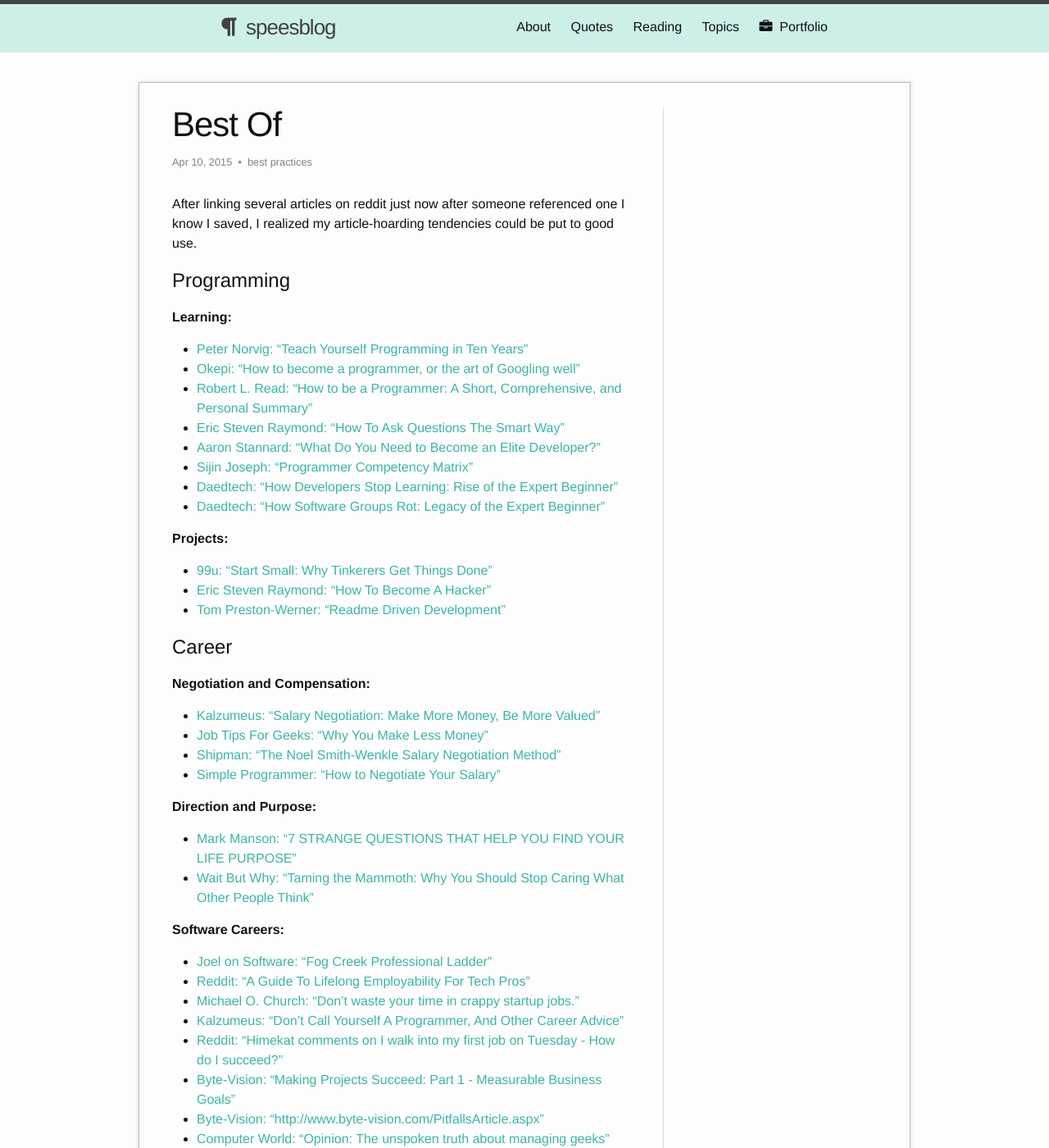
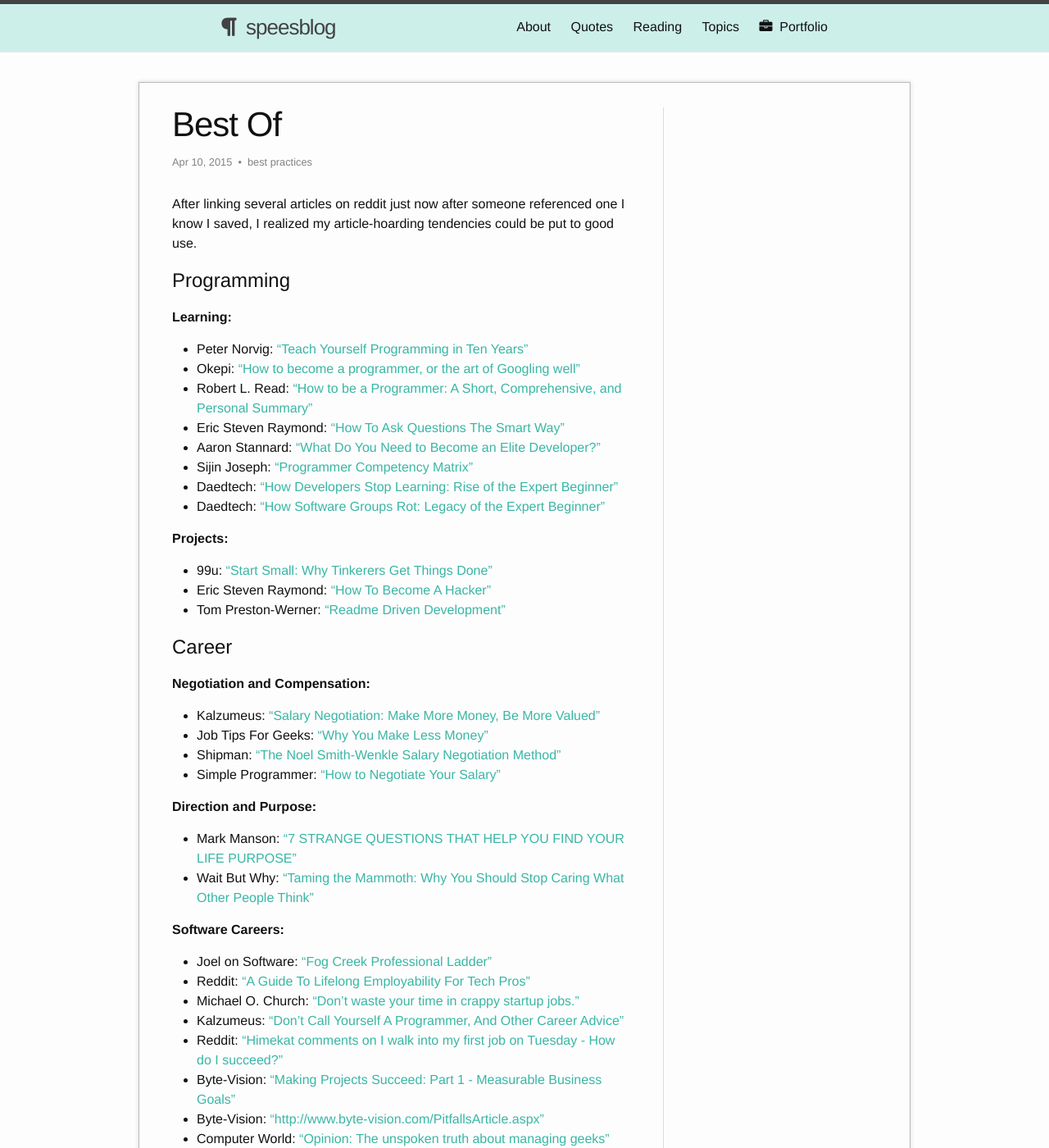
Before and after one commit to shelbyspees/speesblog, a Jekyll site: the page built from _posts/2015-04-10-best-of.md, in a window 1280 px wide and 1400 px high. Shown: the whole window at 82% size. Built offline with Jekyll 4.4.1, drawn with Linux system fonts in a browser that asks for light colours; nearby versions of some CDN libraries; some of the changed lines change nothing that is shown; some of the changed text lies outside the part shown.

Commit message:
Fix links

```diff
--- a/_posts/2015-04-10-best-of.md
+++ b/_posts/2015-04-10-best-of.md
@@ -10,52 +10,52 @@ After linking several articles on reddit just now after someone referenced one I
 
 **Learning:**
 
-- [Peter Norvig: "Teach Yourself Programming in Ten Years"](http://norvig.com/21-days.html)
-- [Okepi: "How to become a programmer, or the art of Googling well"](https://okepi.wordpress.com/2014/08/21/how-to-become-a-programmer-or-the-art-of-googling-well/)
-- [Robert L. Read: "How to be a Programmer: A Short, Comprehensive, and Personal Summary"](http://samizdat.mines.edu/howto/HowToBeAProgrammer.html)
-- [Eric Steven Raymond: "How To Ask Questions The Smart Way"](http://www.catb.org/esr/faqs/smart-questions.html)
-- [Aaron Stannard: "What Do You Need to Become an Elite Developer?"](http://www.aaronstannard.com/what-do-you-need-to-become-an-elite-developer/)
-- [Sijin Joseph: "Programmer Competency Matrix"](http://sijinjoseph.com/programmer-competency-matrix/)
-- [Daedtech: "How Developers Stop Learning: Rise of the Expert Beginner"](http://www.daedtech.com/how-developers-stop-learning-rise-of-the-expert-beginner)
-- [Daedtech: "How Software Groups Rot: Legacy of the Expert Beginner"](http://www.daedtech.com/how-software-groups-rot-legacy-of-the-expert-beginner)
+- Peter Norvig: ["Teach Yourself Programming in Ten Years"](http://norvig.com/21-days.html)
+- Okepi: ["How to become a programmer, or the art of Googling well"](https://okepi.wordpress.com/2014/08/21/how-to-become-a-programmer-or-the-art-of-googling-well/)
+- Robert L. Read: ["How to be a Programmer: A Short, Comprehensive, and Personal Summary"](http://samizdat.mines.edu/howto/HowToBeAProgrammer.html)
+- Eric Steven Raymond: ["How To Ask Questions The Smart Way"](http://www.catb.org/esr/faqs/smart-questions.html)
+- Aaron Stannard: ["What Do You Need to Become an Elite Developer?"](http://www.aaronstannard.com/what-do-you-need-to-become-an-elite-developer/)
+- Sijin Joseph: ["Programmer Competency Matrix"](http://sijinjoseph.com/programmer-competency-matrix/)
+- Daedtech: ["How Developers Stop Learning: Rise of the Expert Beginner"](http://www.daedtech.com/how-developers-stop-learning-rise-of-the-expert-beginner)
+- Daedtech: ["How Software Groups Rot: Legacy of the Expert Beginner"](http://www.daedtech.com/how-software-groups-rot-legacy-of-the-expert-beginner)
 
 **Projects:**
 
-- [99u: "Start Small: Why Tinkerers Get Things Done"](http://99u.com/articles/19139/start-small-why-tinkerers-get-things-done)
-- [Eric Steven Raymond: "How To Become A Hacker"](http://www.catb.org/esr/faqs/hacker-howto.html)
-- [Tom Preston-Werner: "Readme Driven Development"](http://tom.preston-werner.com/2010/08/23/readme-driven-development.html)
+- 99u: ["Start Small: Why Tinkerers Get Things Done"](http://99u.com/articles/19139/start-small-why-tinkerers-get-things-done)
+- Eric Steven Raymond: ["How To Become A Hacker"](http://www.catb.org/esr/faqs/hacker-howto.html)
+- Tom Preston-Werner: ["Readme Driven Development"](http://tom.preston-werner.com/2010/08/23/readme-driven-development.html)
 
 #Career
 
 **Negotiation and Compensation:**
 
-- [Kalzumeus: "Salary Negotiation: Make More Money, Be More Valued"](http://www.kalzumeus.com/2012/01/23/salary-negotiation/)
-- [Job Tips For Geeks: "Why You Make Less Money"](http://jobtipsforgeeks.com/2013/03/29/less/)
-- [Shipman: "The Noel Smith-Wenkle Salary Negotiation Method"](http://infohost.nmt.edu/~shipman/org/noel.html)
-- [Simple Programmer: "How to Negotiate Your Salary"](http://simpleprogrammer.com/2014/08/11/negotiate-salary/)
+- Kalzumeus: ["Salary Negotiation: Make More Money, Be More Valued"](http://www.kalzumeus.com/2012/01/23/salary-negotiation/)
+- Job Tips For Geeks: ["Why You Make Less Money"](http://jobtipsforgeeks.com/2013/03/29/less/)
+- Shipman: ["The Noel Smith-Wenkle Salary Negotiation Method"](http://infohost.nmt.edu/~shipman/org/noel.html)
+- Simple Programmer: ["How to Negotiate Your Salary"](http://simpleprogrammer.com/2014/08/11/negotiate-salary/)
 
 **Direction and Purpose:**
 
-- [Mark Manson: "7 STRANGE QUESTIONS THAT HELP YOU FIND YOUR LIFE PURPOSE"](http://markmanson.net/life-purpose/)
-- [Wait But Why: "Taming the Mammoth: Why You Should Stop Caring What Other People Think"](http://waitbutwhy.com/2014/06/taming-mammoth-let-peoples-opinions-run-life.html)
+- Mark Manson: ["7 STRANGE QUESTIONS THAT HELP YOU FIND YOUR LIFE PURPOSE"](http://markmanson.net/life-purpose/)
+- Wait But Why: ["Taming the Mammoth: Why You Should Stop Caring What Other People Think"](http://waitbutwhy.com/2014/06/taming-mammoth-let-peoples-opinions-run-life.html)
 
 **Software Careers:**
 
-- [Joel on Software: "Fog Creek Professional Ladder"](http://joelonsoftware.com/articles/ladder.html)
-- [Reddit: "A Guide To Lifelong Employability For Tech Pros"](http://www.reddit.com/r/cscareerquestions/comments/19h2bm/a_guide_to_lifelong_employability_for_tech_pros/)
-- [Michael O. Church: "Don’t waste your time in crappy startup jobs."](http://michaelochurch.wordpress.com/2012/07/08/dont-waste-your-time-in-crappy-startup-jobs/)
-- [Kalzumeus: "Don't Call Yourself A Programmer, And Other Career Advice"](http://www.kalzumeus.com/2011/10/28/dont-call-yourself-a-programmer/)
-- [Reddit: "Himekat comments on I walk into my first job on Tuesday - How do I succeed?"](http://www.reddit.com/r/cscareerquestions/comments/2ang2p/i_walk_into_my_first_job_on_tuesday_how_do_i/ciwzw6z)
-- [Byte-Vision: "Making Projects Succeed: Part 1 - Measurable Business Goals"](http://www.byte-vision.com/BusinessGoalsArticle.aspx)
-- [Byte-Vision: "http://www.byte-vision.com/PitfallsArticle.aspx"](http://www.byte-vision.com/PitfallsArticle.aspx)
-- [Computer World: "Opinion: The unspoken truth about managing geeks"](http://www.computerworld.com/article/2527153/it-management/opinion--the-unspoken-truth-about-managing-geeks.html)
-- [Steve McConnell: "Classic Mistakes Enumerated"](http://www.stevemcconnell.com/rdenum.htm)
+- Joel on Software: ["Fog Creek Professional Ladder"](http://joelonsoftware.com/articles/ladder.html)
+- Reddit: ["A Guide To Lifelong Employability For Tech Pros"](http://www.reddit.com/r/cscareerquestions/comments/19h2bm/a_guide_to_lifelong_employability_for_tech_pros/)
+- Michael O. Church: ["Don’t waste your time in crappy startup jobs."](http://michaelochurch.wordpress.com/2012/07/08/dont-waste-your-time-in-crappy-startup-jobs/)
+- Kalzumeus: ["Don't Call Yourself A Programmer, And Other Career Advice"](http://www.kalzumeus.com/2011/10/28/dont-call-yourself-a-programmer/)
+- Reddit: ["Himekat comments on I walk into my first job on Tuesday - How do I succeed?"](http://www.reddit.com/r/cscareerquestions/comments/2ang2p/i_walk_into_my_first_job_on_tuesday_how_do_i/ciwzw6z)
+- Byte-Vision: ["Making Projects Succeed: Part 1 - Measurable Business Goals"](http://www.byte-vision.com/BusinessGoalsArticle.aspx)
+- Byte-Vision: ["http://www.byte-vision.com/PitfallsArticle.aspx"](http://www.byte-vision.com/PitfallsArticle.aspx)
+- Computer World: ["Opinion: The unspoken truth about managing geeks"](http://www.computerworld.com/article/2527153/it-management/opinion--the-unspoken-truth-about-managing-geeks.html)
+- Steve McConnell: ["Classic Mistakes Enumerated"](http://www.stevemcconnell.com/rdenum.htm)
 
 **Job Hunting:**
 
-- [Kegel: "How To Get Hired -- What CS Students Need to Know"](http://www.kegel.com/academy/getting-hired.html)
-- [Job Tips For Geeks: "Blind Dating for Geeks: Questions Candidates Should Ask (and when to ask them) During Interviews"](http://jobtipsforgeeks.com/2012/08/13/blind-dating-for-geeks-questions-candidates-should-ask-and-when-to-ask-them-during-interviews/)
-- [Reddit: "xeb comments on What are your best job interview tips?"](http://www.reddit.com/r/AskReddit/comments/bb5kc/what_are_your_best_job_interview_tips/c0lvp2y)
-- [Joel on Software: "The Guerrilla Guide to Interviewing (version 3.0)"](http://www.joelonsoftware.com/articles/GuerrillaInterviewing3.html)
-- [The Muse: "185 Powerful Verbs That Will Make Your Resume Awesome"](https://www.themuse.com/advice/185-powerful-verbs-that-will-make-your-resume-awesome)
-- [Joel on Software: "The Joel Test: 12 Steps to Better Code"](http://www.joelonsoftware.com/articles/fog0000000043.html)
+- Kegel: ["How To Get Hired -- What CS Students Need to Know"](http://www.kegel.com/academy/getting-hired.html)
+- Job Tips For Geeks: ["Blind Dating for Geeks: Questions Candidates Should Ask (and when to ask them) During Interviews"](http://jobtipsforgeeks.com/2012/08/13/blind-dating-for-geeks-questions-candidates-should-ask-and-when-to-ask-them-during-interviews/)
+- Reddit: ["xeb comments on What are your best job interview tips?"](http://www.reddit.com/r/AskReddit/comments/bb5kc/what_are_your_best_job_interview_tips/c0lvp2y)
+- Joel on Software: ["The Guerrilla Guide to Interviewing (version 3.0)"](http://www.joelonsoftware.com/articles/GuerrillaInterviewing3.html)
+- The Muse: ["185 Powerful Verbs That Will Make Your Resume Awesome"](https://www.themuse.com/advice/185-powerful-verbs-that-will-make-your-resume-awesome)
+- Joel on Software: ["The Joel Test: 12 Steps to Better Code"](http://www.joelonsoftware.com/articles/fog0000000043.html)
```
